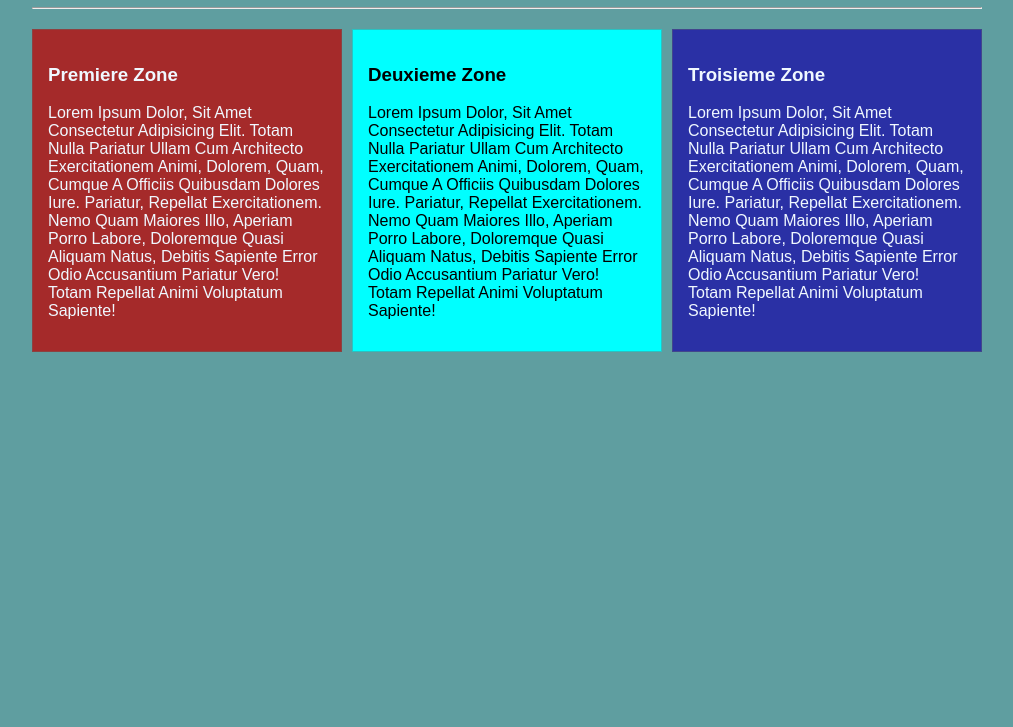
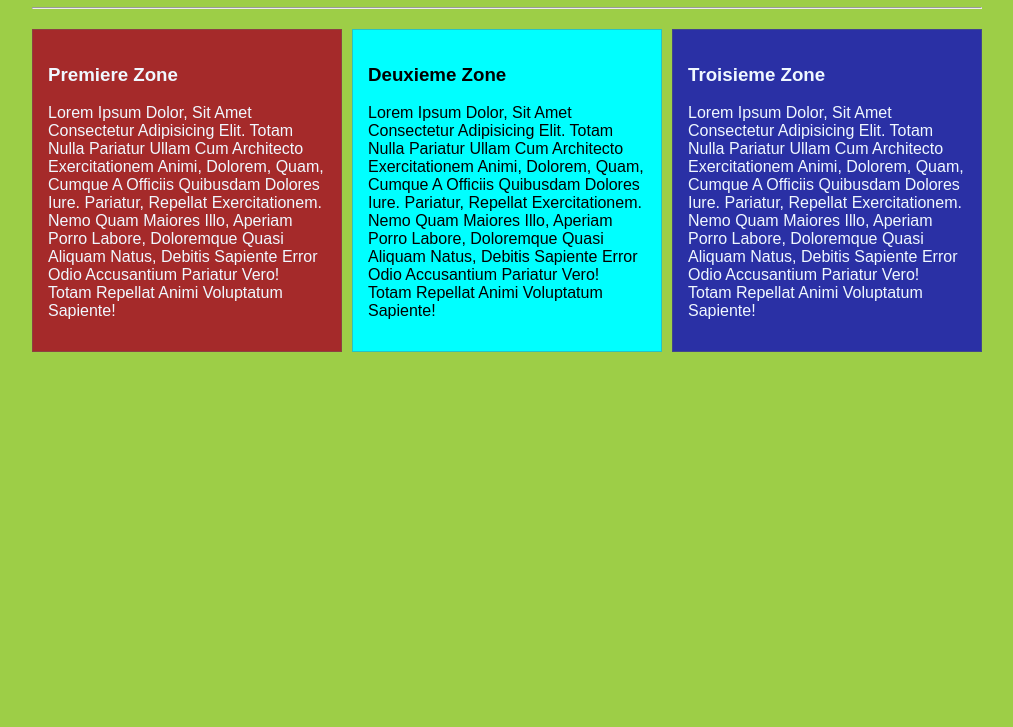
Before and after one commit to tawey/FrontOffice_cours1, a plain HTML site: page index2.html in a window 1280 px wide. Shown: the part 73-800 px from the top of the page, without its empty margins (133-1146 px from the left). Drawn offline with Linux system fonts and the light colour scheme.

Commit message:
deuxieme commit

```diff
--- a/style2.css
+++ b/style2.css
@@ -3,7 +3,7 @@ body {
   padding: 0;
   box-sizing: border-box;
   font-family: Arial, "Helvetica Neue", Helvetica, sans-serif;
-  background-color: cadetblue;
+  background-color: rgb(157, 206, 71);
 }
 
 .main-container {
```
